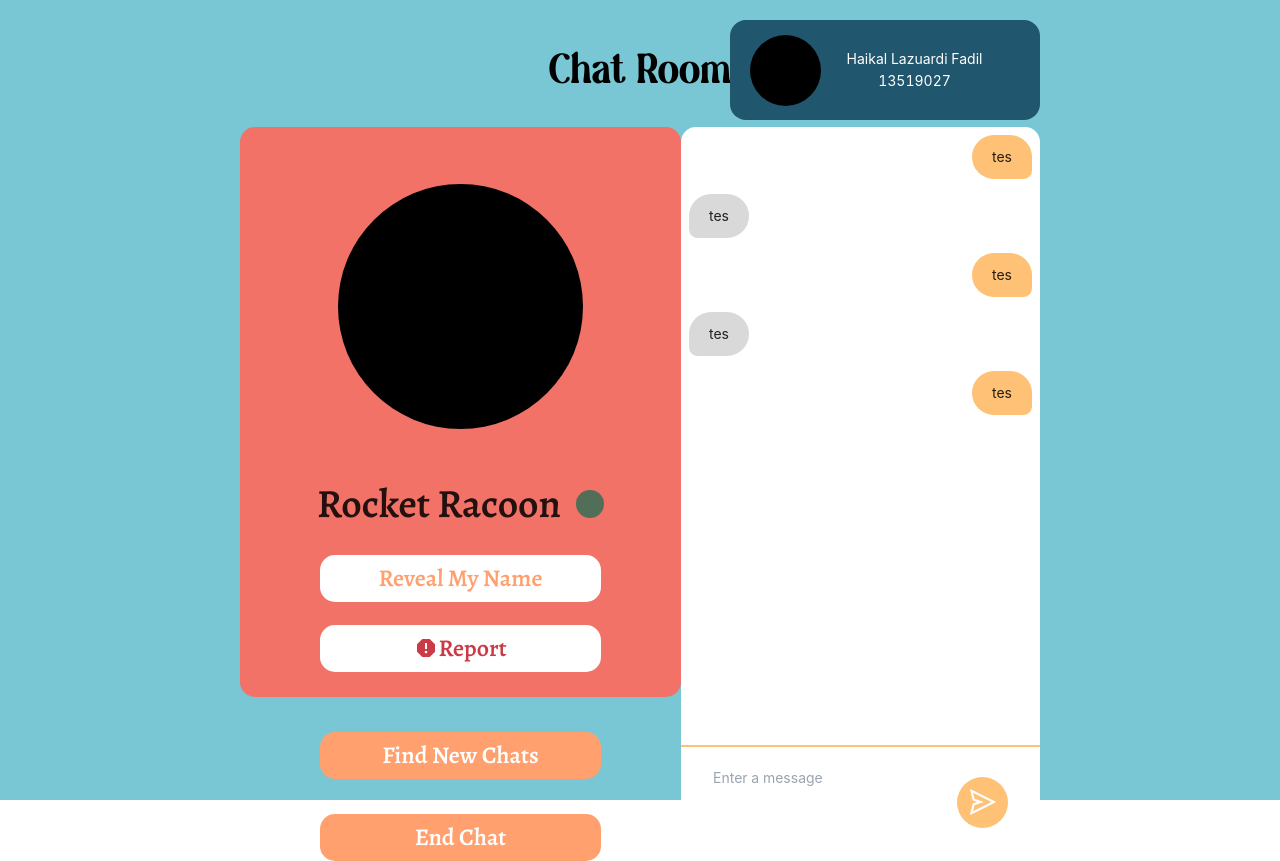
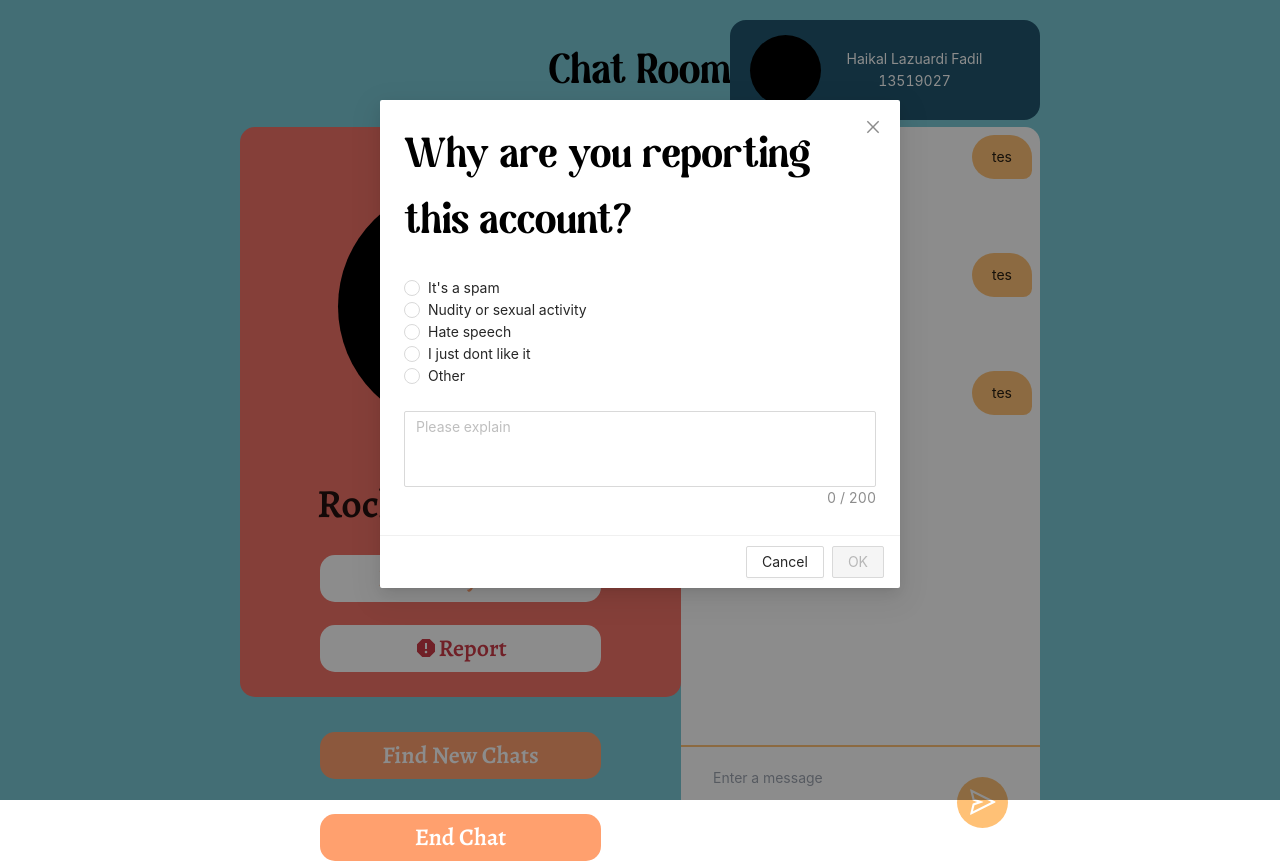
Before and after one commit to mikeleo03/E2EE-Secure-Messaging-App-FE, a React (Vite) app: page /redux-demo in a window 1280 px wide. Built offline with nearby package versions, Linux system fonts and the light colour scheme.

Commit message:
add report modal with validation

```diff
--- a/src/components/Dialogist.tsx
+++ b/src/components/Dialogist.tsx
@@ -1,6 +1,8 @@
 import React from 'react';
 import WhiteButton from './WhiteButton';
 import { MdReport } from 'react-icons/md';
+import { useDispatch } from 'react-redux';
+import { setReportModal } from '../redux/actions/modal';
 
 interface DialogistProps {
   name: string;
@@ -9,6 +11,12 @@ interface DialogistProps {
 }
 
 const Dialogist: React.FC<DialogistProps> = ({ name, reveal, setReveal }) => {
+  const dispatch = useDispatch();
+
+  const openReportModal = () => {
+    dispatch(setReportModal(true));
+  };
+
   return (
     <div className="w-[441px] h-[570px] bg-primaryRed rounded-[15px] flex flex-col items-center">
       <div className="inline-block h-[245px] w-[245px] rounded-full bg-black mt-[57px] mb-[44px]"></div>
@@ -20,6 +28,7 @@ const Dialogist: React.FC<DialogistProps> = ({ name, reveal, setReveal }) => {
         Reveal My Name
       </WhiteButton>
       <WhiteButton
+        onClick={openReportModal}
         className="text-secondaryRed"
         color="red"
         Icon={<MdReport />}
--- /dev/null
+++ b/src/components/ReportModal.tsx
@@ -0,0 +1,101 @@
+import { Button, Form, Input, Modal, Radio, RadioChangeEvent } from 'antd';
+import React, { useState } from 'react';
+import { useDispatch, useSelector } from 'react-redux';
+import { setReportModal } from '../redux/actions/modal';
+import { modalSelector } from '../redux/selectors/modal';
+import Heading from './Heading';
+
+const ReportModal: React.FC = () => {
+  const { report_modal } = useSelector(modalSelector);
+  const dispatch = useDispatch();
+
+  const [form] = Form.useForm();
+
+  const [confirmLoading, setConfirmLoading] = useState(false);
+  const [reportValue, setReportValue] = useState(0);
+  const [otherValue, setOtherValue] = useState('');
+  const [modalText, setModalText] = useState('Content of the modal');
+
+  //   const handleOk = () => {
+  //     return new Promise((resolve, reject) => {
+  //       setTimeout(Math.random() > 0.5 ? resolve : reject, 1000);
+  //     }).catch(() => console.log('Oops errors!'));
+  //   };
+
+  const handleOtherChange = (e: React.ChangeEvent<HTMLTextAreaElement>) => {
+    setOtherValue(e.target.value);
+  };
+
+  const handleRadioChange = (e: RadioChangeEvent) => {
+    setReportValue(e.target.value);
+  };
+
+  const handleOk = () => {
+    setModalText('Thank you for your report!');
+    setConfirmLoading(true);
+    setTimeout(() => {
+      dispatch(setReportModal(false));
+      setConfirmLoading(false);
+    }, 2000);
+  };
+
+  const handleCancel = () => {
+    dispatch(setReportModal(false));
+  };
+
+  return (
+    <>
+      <Modal
+        okButtonProps={{
+          disabled:
+            reportValue === 0 || (reportValue === 5 && otherValue === ''),
+        }}
+        visible={true}
+        onOk={handleOk}
+        confirmLoading={confirmLoading}
+        onCancel={handleCancel}
+        className="modalStyle rounded-[15px]"
+      >
+        <Heading>Why are you reporting this account?</Heading>
+        <Form form={form}>
+          <Form.Item
+            name="radio"
+            rules={[{ required: true, message: 'Please select an option!' }]}
+          >
+            <Radio.Group onChange={handleRadioChange} value={reportValue}>
+              <Radio value={1}>It&apos;s a spam</Radio>
+              <br />
+              <Radio value={2}>Nudity or sexual activity</Radio>
+              <br />
+              <Radio value={3}>Hate speech</Radio>
+              <br />
+              <Radio value={4}>I just dont like it</Radio>
+              <br />
+              <Radio value={5}>Other</Radio>
+            </Radio.Group>
+          </Form.Item>
+          <Form.Item
+            name="other"
+            rules={[
+              {
+                required: reportValue === 5 && otherValue === '',
+                message: 'Please give explaination!',
+              },
+            ]}
+          >
+            <Input.TextArea
+              placeholder="Please explain"
+              value={otherValue}
+              onChange={handleOtherChange}
+              maxLength={200}
+              showCount={true}
+              autoSize={{ minRows: 3, maxRows: 10 }}
+            />
+          </Form.Item>
+        </Form>
+      </Modal>
+    </>
+  );
+};
+
+export default ReportModal;
--- a/src/pages/Chatroom.tsx
+++ b/src/pages/Chatroom.tsx
@@ -4,6 +4,7 @@ import Dialogist from '../components/Dialogist';
 import Heading from '../components/Heading';
 import Nametag from '../components/Nametag';
 import OrangeButton from '../components/OrangeButton';
+import ReportModal from '../components/ReportModal';
 import { ChatData } from '../interfaces/chat';
 
 const myNIM = '13519027';
@@ -39,7 +40,10 @@ const dummyChat: ChatData[] = [
 
 const ChatRoom: React.FC = () => {
   const [reveal, setReveal] = useState<boolean>(false);
+
   return (
+    <>
+      <ReportModal />
       <div className="bg-primaryBlue w-[100vw] h-[100vh] px-60 relative">
         <Heading className="text-center pt-10">Chat Room</Heading>
         <Nametag
@@ -60,6 +64,7 @@ const ChatRoom: React.FC = () => {
           <ChatContainer myNIM={myNIM} myName={myName} chatData={dummyChat} />
         </div>
       </div>
+    </>
   );
 };
 
--- a/src/pages/ReduxDemo.tsx
+++ b/src/pages/ReduxDemo.tsx
@@ -5,6 +5,7 @@ import {
   setNewTopicModal,
   setPrivacyPolicyModal,
   setReportModal,
+  setTutorialModal,
 } from '../redux/actions/modal';
 import { modalSelector } from '../redux/selectors/modal';
 import { stores } from '../redux/stores';
@@ -69,7 +70,7 @@ const ReduxDemo: React.FC = () => {
   };
 
   const toggleTutorialModal = () => {
-    dispatch(setNewTopicModal(!tutorial_modal));
+    dispatch(setTutorialModal(!tutorial_modal));
   };
 
   const toggleReportModal = () => {
--- a/src/redux/reducers/modal.ts
+++ b/src/redux/reducers/modal.ts
@@ -46,10 +46,10 @@ const modal = (
   };
 
   const setReportModal = (): ModalState => {
-    const { payload: tutorial_modal } = action;
+    const { payload: report_modal } = action;
     return {
       ...state,
-      tutorial_modal,
+      report_modal,
     };
   };
 
```
Also changed, not shown: src/main.css (+10 -0 lines). Lines whose indentation alone changed are shown as unchanged.
